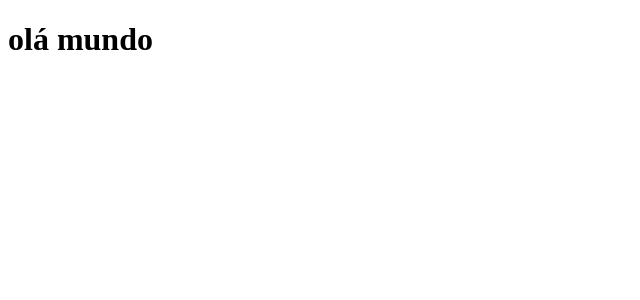
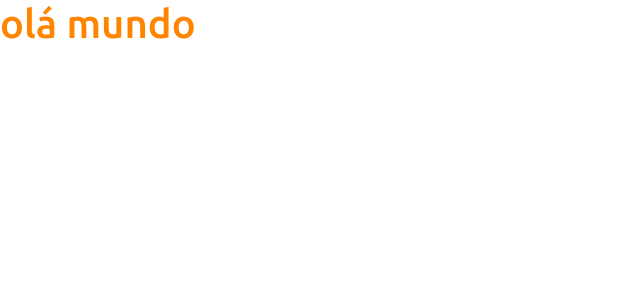
Before and after one commit to fabiolimahenrique/projeto-sds3, a React (Create React App) app in the folder frontend/: page / in a window 1280 px wide. Shown: the top 300 px of the page, without its empty margins (0-640 px from the left). Built offline with nearby package versions, Linux system fonts and the light colour scheme.

Commit message:
bootstrap

```diff
--- a/frontend/package.json
+++ b/frontend/package.json
@@ -10,6 +10,7 @@
     "@types/node": "^12.0.0",
     "@types/react": "^17.0.0",
     "@types/react-dom": "^17.0.0",
+    "bootstrap": "^5.1.3",
     "react": "^17.0.2",
     "react-dom": "^17.0.2",
     "react-scripts": "4.0.3",
--- a/frontend/public/index.html
+++ b/frontend/public/index.html
@@ -7,13 +7,13 @@
     <meta name="theme-color" content="#000000" />
     <meta
       name="description"
-      content="Web site created using create-react-app"
+      content="Este app foi desenvolvido na semana Spring React"
     />
 
     <title>DS Vendas</title>
   </head>
   <body>
-    <noscript>You need to enable JavaScript to run this app.</noscript>
+    <noscript>Você precisa habilitar o javascript para rodar este app</noscript>
     <div id="root"></div>
 
   </body>
--- a/frontend/src/App.tsx
+++ b/frontend/src/App.tsx
@@ -3,7 +3,7 @@
 function App() {
   return (
     <div>
-      <h1>olá mundo</h1>
+      <h1 className="text-primary" >olá mundo</h1>
     </div>
   );
 }
--- /dev/null
+++ b/frontend/src/assets/css/styles.css
@@ -0,0 +1,32 @@
+@import url('https://fonts.googleapis.com/css2?family=Ubuntu:wght@300;400;500;700&display=swap');
+:root {
+    --color-primary: #FF8400;
+}
+
+html, body {
+    height: 100%;
+    font-family: "Ubuntu", sans-serif;
+}
+
+#root {
+    display: flex;
+    flex-direction: column;
+    height: 100%;
+}
+
+.content {
+    flex: 1 0 auto;
+}
+
+.footer {
+    flex-shrink: 0;
+    text-align: center;
+}
+
+.bg-primary {
+    background-color: var(--color-primary) !important;
+}
+
+.text-primary {
+    color: var(--color-primary) !important;
+}
--- a/frontend/src/index.tsx
+++ b/frontend/src/index.tsx
@@ -1,5 +1,7 @@
 import React from 'react';
 import ReactDOM from 'react-dom';
+import 'bootstrap/dist/css/bootstrap.css';
+import 'assets/css/styles.css';
 import App from './App';
 
 ReactDOM.render(
```
Also changed, not shown: 1 other file (tests, documents, lock files or other folders).
